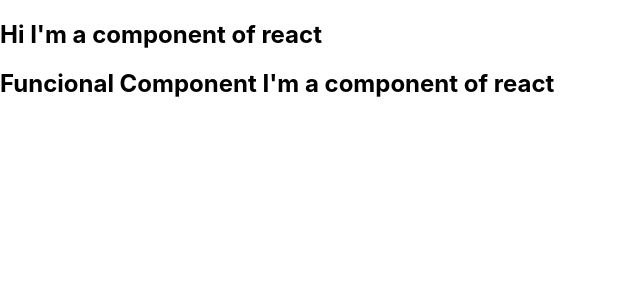
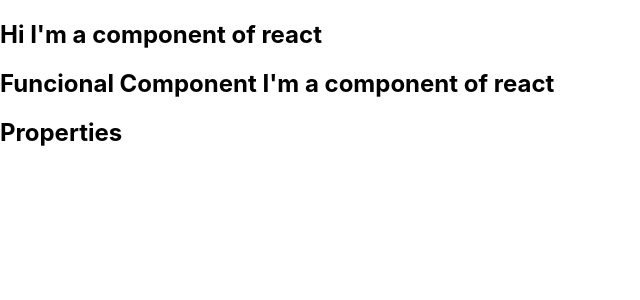
Before and after one commit to carlosrodriguez2020/cancion, a React (Create React App) app in the folder basics-conceps/: page / in a window 1280 px wide. Shown: the top 300 px of the page, without its empty margins (0-640 px from the left). Built offline with nearby package versions, Linux system fonts and the light colour scheme.

Commit message:
change in te component

```diff
--- a/basics-conceps/src/App.js
+++ b/basics-conceps/src/App.js
@@ -1,4 +1,5 @@
 import "./App.css";
+import Properties from "./components/Properties";
 import RCComponent from "./components/RCComponent";
 import RFComponent from "./components/RFComponent";
 function App() {
@@ -6,6 +7,16 @@
     <div>
       <RCComponent msj="I'm a component of react" />
       <RFComponent msj="I'm a component of react" />
+      <Properties
+        string="this is a string"
+        number={123}
+        array={[1, 2, 3]}
+        object={{
+          course: "react",
+          youtuber: "Jon Mircha",
+          Student: "Carlos Rodriguez",
+        }}
+      />
     </div>
   );
 }
--- /dev/null
+++ b/basics-conceps/src/components/Properties.jsx
@@ -0,0 +1,6 @@
+import React from "react";
+
+const Properties = () => {
+  return <h2>Properties</h2>;
+};
+export default Properties;
```
